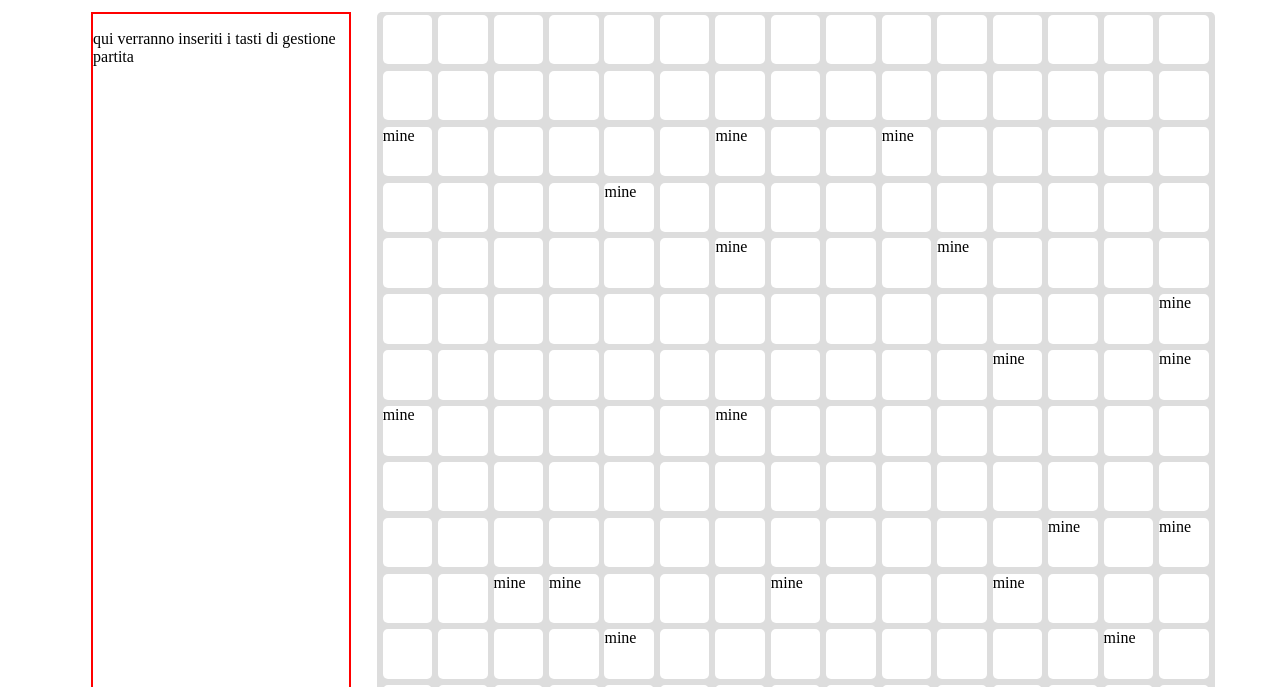
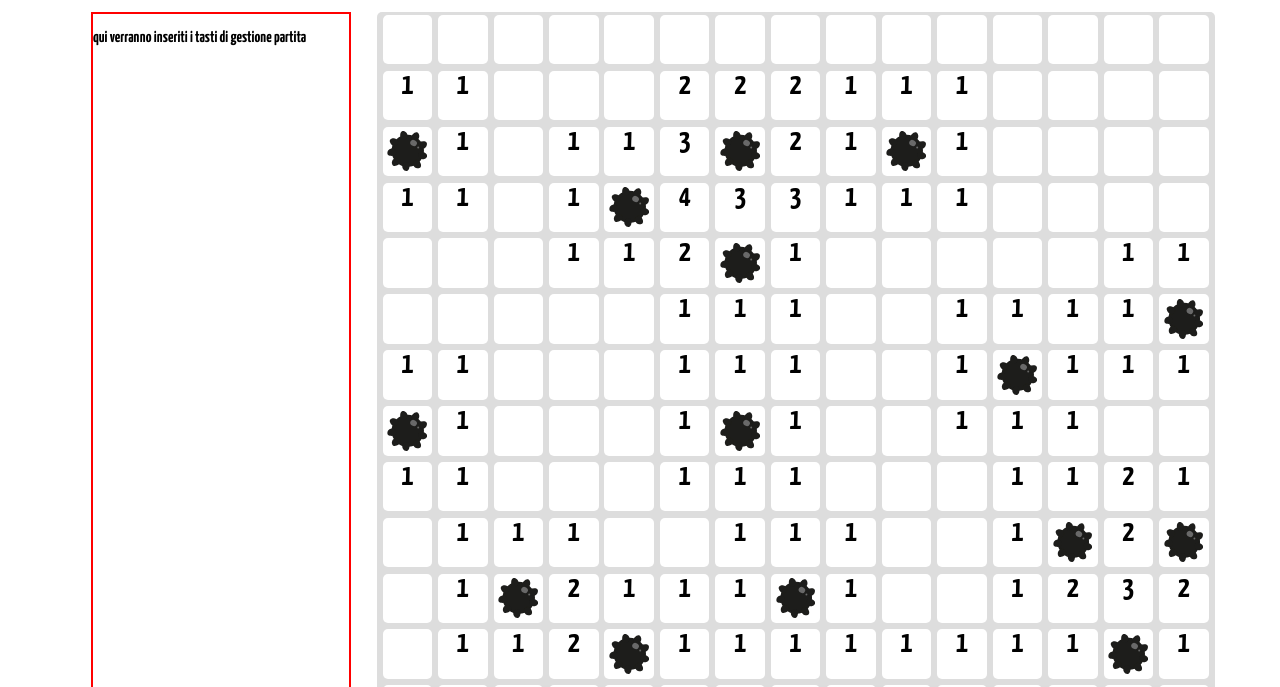
Before and after one commit to alessioerasmo/minesweeper, a plain HTML site: page index.html in a window 1280 px wide. Shown: the part 107-794 px from the top of the page. Drawn offline with Linux system fonts and the light colour scheme.

Commit message:
number positioning algorithm and some design implementations

```diff
--- a/script/blocks_initialization.js
+++ b/script/blocks_initialization.js
@@ -4,6 +4,8 @@
  */
 function refreshgridsize(numberOfrows, scalefactor) {
     var box = document.getElementById("box");
+    box.style.opacity = "0";
+
 
     //gestione ridimensionamento al variare della risoluzione
     var boxscale;
@@ -37,6 +39,10 @@ function refreshgridsize(numberOfrows, scalefactor) {
 
 
     // ----------------------------------------------------------------
+
+
+    box.style.opacity = "1";
+
 }
 
 
@@ -62,7 +68,7 @@ function populategrid(numberOfrows) {
                 column++;
         }
         content += "<p class='innerbox' id='box" +
-            row + column +
+            row + "e" + column +
             "'></p>";
         //per verificare il giusto numeramento -> " + row + ';' + column + "
     }
--- a/script/innerblockFill.js
+++ b/script/innerblockFill.js
@@ -4,7 +4,24 @@
  * e passarlo al parametro object
  */
 function innerfill(row, column, object) {
-    var element = document.getElementById("box" + row + column);
+    var element = document.getElementById("box" + row + "e" + column);
+
+    if (object == "1")
+        if (element.textContent != "") {
+            var number = parseInt(element.textContent, 10);
+            number+= 1;
+            object = number;
+        }
+
+    /*
+     * se l'oggetto da posizionare è una mina posiziona l'immagine
+     */
+    if (object == "mine"){
+        object = "<img id ='mine' src='images/mine.svg'>";
+    }
+
+
+
     element.innerHTML = object;
 }
 
@@ -21,17 +38,25 @@ function spawnmine(mines, numberOfrows) {
     for (; spawnedmines < mines;) {
         random1 = Math.floor(1 + Math.random() * numberOfrows);
         random2 = Math.floor(1 + Math.random() * numberOfrows);
-        var block = document.getElementById("box" + random1 + random2);
+        var block = document.getElementById("box" + random1 + "e" + random2);
         if (block.textContent == '') {
-            mineswarning(random1, random2);
+            mineswarning(random1, random2, numberOfrows);
             innerfill(random1, random2, "mine");
             spawnedmines++;
         }
     }
 }
 
-function mineswarning(row, column) {
+function mineswarning(row, column, numberOfrows) {
     console.log("mina" + row + column);
+
+
+    for (var x =-1 ; x<2; x++ )
+        for (var y=-1; y<2; y++){
+            var box = document.getElementById("box" + (row+x) + "e" + (column+y))
+            if ( box != null && box.textContent != "mine" )
+                innerfill((row+x), (column+y), "1");
+        }
 
 }
 
--- a/style/index_style.css
+++ b/style/index_style.css
@@ -2,6 +2,8 @@ body {
     display: flex;
     justify-content: center;
     flex-wrap: wrap;
+    font-family: KaffeesatzBold;
+
 }
 
 .title {
@@ -9,7 +11,6 @@ body {
     margin: 0;
     width: 100%;
     text-align: center;
-    font-family: KaffeesatzBold;
 }
 
 #maintitle {
@@ -39,15 +40,21 @@ body {
     justify-content: center;
     border-radius: 5px;
     gap: 0px 0px;
+    margin: 2px solid red;
 }
 
 .innerbox {
+    position:relative;
     background-color: var(--innerblock_color);
     border-radius: 5px;
     transition-duration: 200ms;
     width: var(--innerblock_size);
     height: var(--innerblock_size);
     margin: var(--innerblock_margin);
+    font-weight: bold;
+    text-align: center;
+    overflow: hidden;
+    font-size: 30px;
 }
 
 .innerbox:hover {
@@ -58,3 +65,11 @@ body {
 #boxmanagement {
     border: 2px solid red;
 }
+
+#mine{
+    width: 80%;
+    position:absolute;
+    top: 50%;
+    left: 50%;
+    transform: translate(-50%, -50%);
+}
```
Also changed, not shown: images/mine.svg (added).
